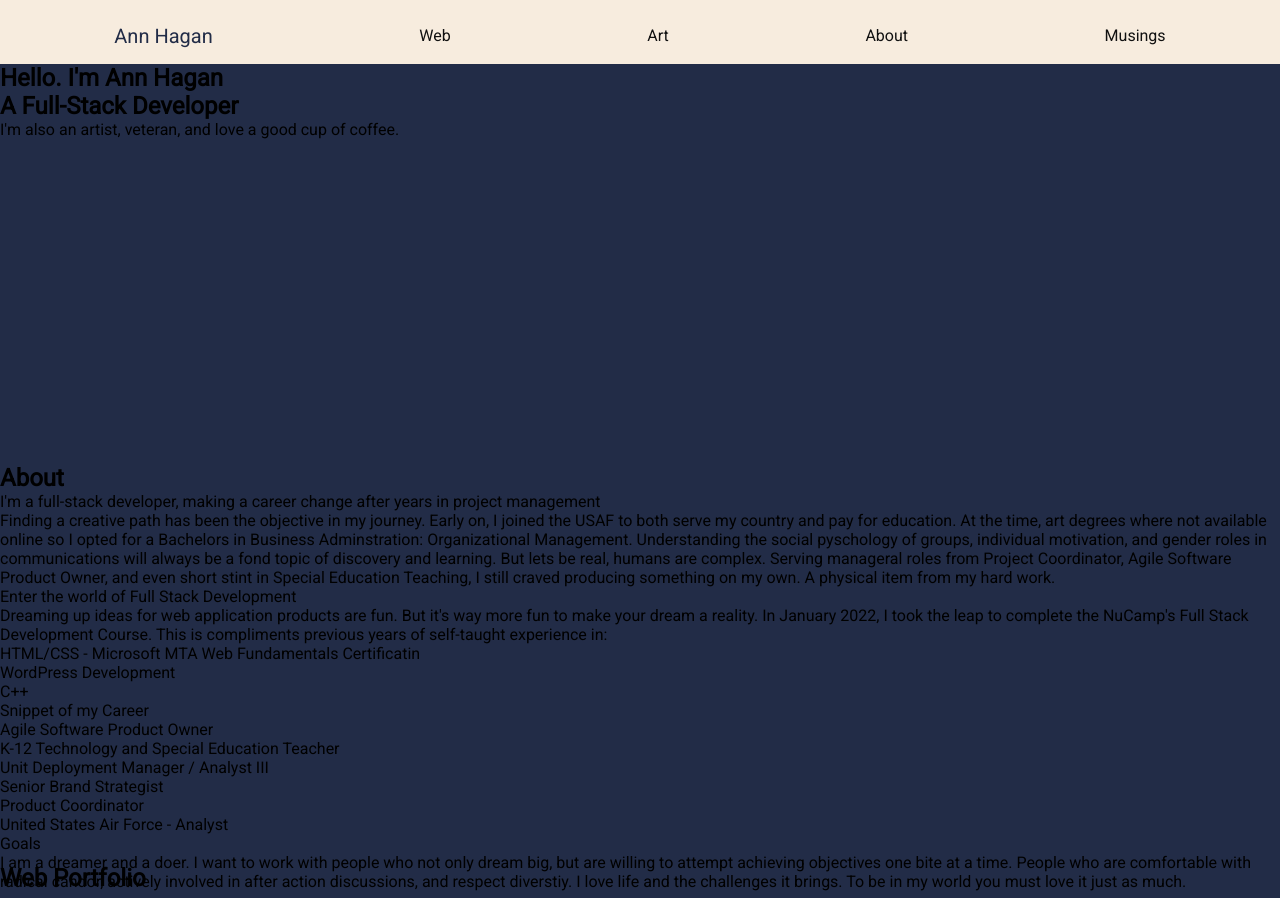
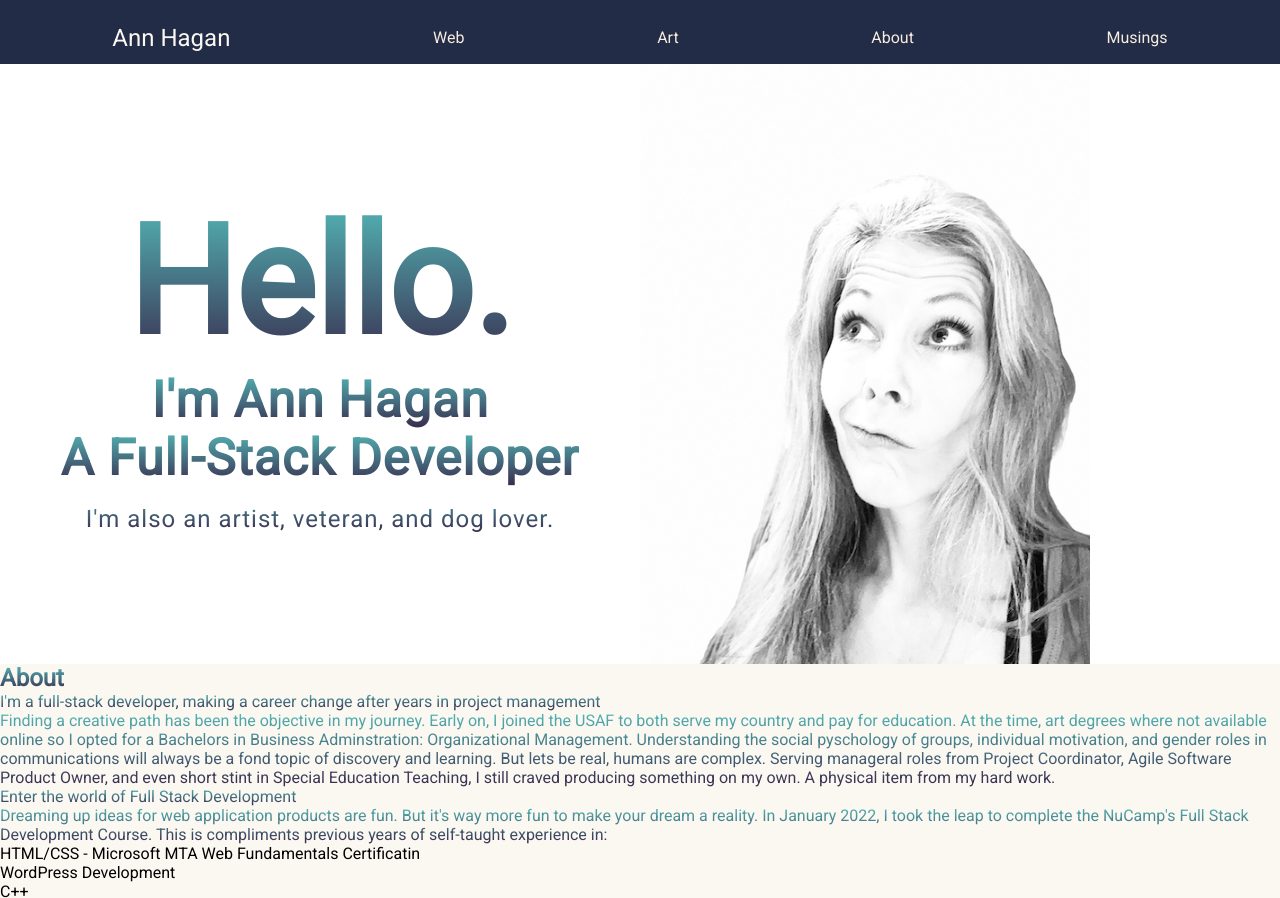
Before and after one commit to anniepuy/annhagan, a plain HTML site: page index.html in a window 1280 px wide. Shown: the top 898 px of the page. Drawn offline with Linux system fonts and the light colour scheme; a web font is replaced by a local one.

Commit message:
added main container

```diff
--- a/css/stylesheet.css
+++ b/css/stylesheet.css
@@ -13,14 +13,15 @@ body {
 }
 
 nav {
-  background-color: #F7ECDE;
+  background-color: #222C47;
   padding: 1em;
   height: 4em;
-  color: #111;
+  color: #F7ECDE;
+  width: 100%;
 }
 
 a {
-  color: #222C47;
+  color: #FBF8F1;
   text-decoration: none;
 }
 
@@ -33,7 +34,7 @@ a {
 }
 
 .logo {
-  font-size: 20px;
+  font-size: 24px;
   padding: 7.5px 10px 7.5px 0;
 }
 
@@ -42,19 +43,69 @@ a {
   display: flex;
   align-items: center;
   justify-content: flex-end;
+  font-size: 20px;
 }
 
 
 .item li:hover{
-  color: #111;
+  color: #027B7E;
   transform: scale(1.2);
   text-shadow: none;
 }
 
 /* Style for containers */
 
-.container {
-  height: 400px;
+#main .container {
+  height: 600px;
   width: 100%;
-  background-color: #222C47;
+  display: flex;
+  flex-direction: row;
 }
+
+#main .conLeft{
+  width: 50%;
+  display: flex;
+  flex-direction: column;
+  justify-content: center;
+  align-items: center;
+  background-color: white;
+}
+
+#main .conRight {
+  width: 50%;
+  align-items: flex-end;
+  background-color: white;
+}
+
+#main .conLeft h1 {
+  font-size: 150px;
+}
+
+#main .conLeft h2 {
+  font-size: 50px;
+  letter-spacing: 1px;
+}
+
+#main .conLeft p {
+  color: #38284B;
+  padding-top: 18px;
+  font-size: 24px;
+  letter-spacing: 1px;
+}
+
+.conLeft h1, h2, p{
+  background: -webkit-linear-gradient(#54BAB9, #38284b);
+  -webkit-background-clip: text;
+  -webkit-text-fill-color: transparent;
+}
+
+.conRight img {
+  height: 600px;
+}
+
+
+@media only screen and (max-width: 600px) {
+  #main .container {
+    flex-wrap: wrap;
+  }
+}
--- a/index.html
+++ b/index.html
@@ -11,31 +11,39 @@
     <link rel="preconnect" href="https://fonts.googleapis.com">
     <link rel="preconnect" href="https://fonts.gstatic.com" crossorigin>
     <link href="https://fonts.googleapis.com/css2?family=Roboto&display=swap" rel="stylesheet">
-
+    <link rel="preconnect" href="https://fonts.googleapis.com">
+    <link rel="preconnect" href="https://fonts.gstatic.com" crossorigin>
+    <link href="https://fonts.googleapis.com/css2?family=Calligraffitti&display=swap" rel="stylesheet">
     <title>Ann Hagan</title>
 </head>
 <body>
     <nav role="navigation">
         <ul class="mainNavigation">
             <li class="logo active"><a href="index.html">Ann Hagan</a></li>
-            <li class="item"><a href="webportfolio.html"></a></li>Web</li>
-            <li class="item"><a href="artportfolio.html"></a></li>Art</li>
-            <li class="item"><a href="about.html"></a></li>About</li>
+            <li class="item"><a href="#webportfolio"></a></li>Web</li>
+            <li class="item"><a href="#artportfolio"></a></li>Art</li>
+            <li class="item"><a href=#about></a></li>About</li>
             <li class="item"><a href="blog.html"></a></li>Musings</li>
         </ul>
     </nav>
 
     <section id="main">
         <div class="container">
-            <h1>Hello. I'm Ann Hagan</h1>
-            <h2>A Full-Stack Developer</h2>
-            <p>I'm also an artist, veteran, and love a good cup of coffee.</p>
+            <div class="conLeft">
+                <h1>Hello.</h1>
+                <h2>I'm Ann Hagan</h2>
+                <h2>A Full-Stack Developer</h2>
+                <p>I'm also an artist, veteran, and dog lover.</p>
+            </div>
+            <div class="conRight">
+                <img src="img/self_pic.png">
+            </div>
         </div>
     </section>
 
     <section id="about">
         <div class="container">
-            <div>
+            <div class="contLeft">
                 <h2>About</h2>
             </div>
             <div>
```
Also changed, not shown: img/self_pic.png (added).
